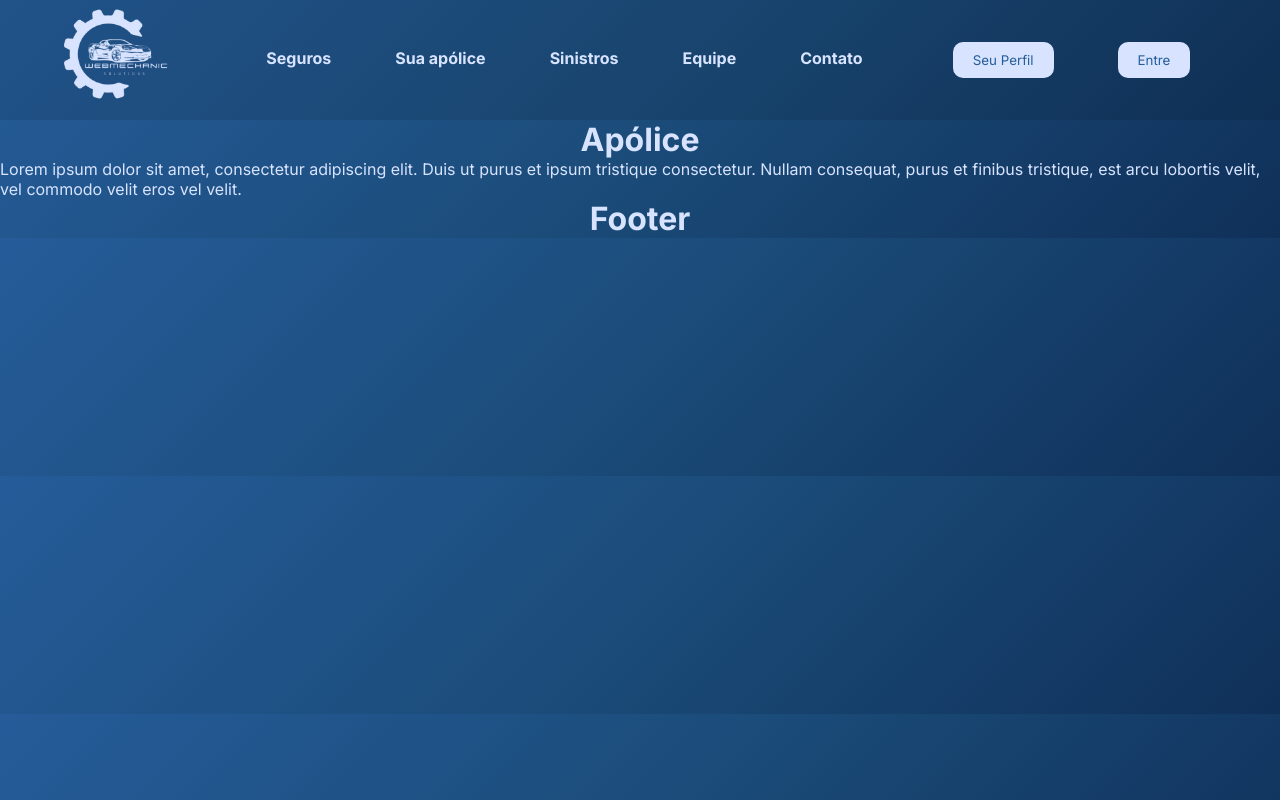
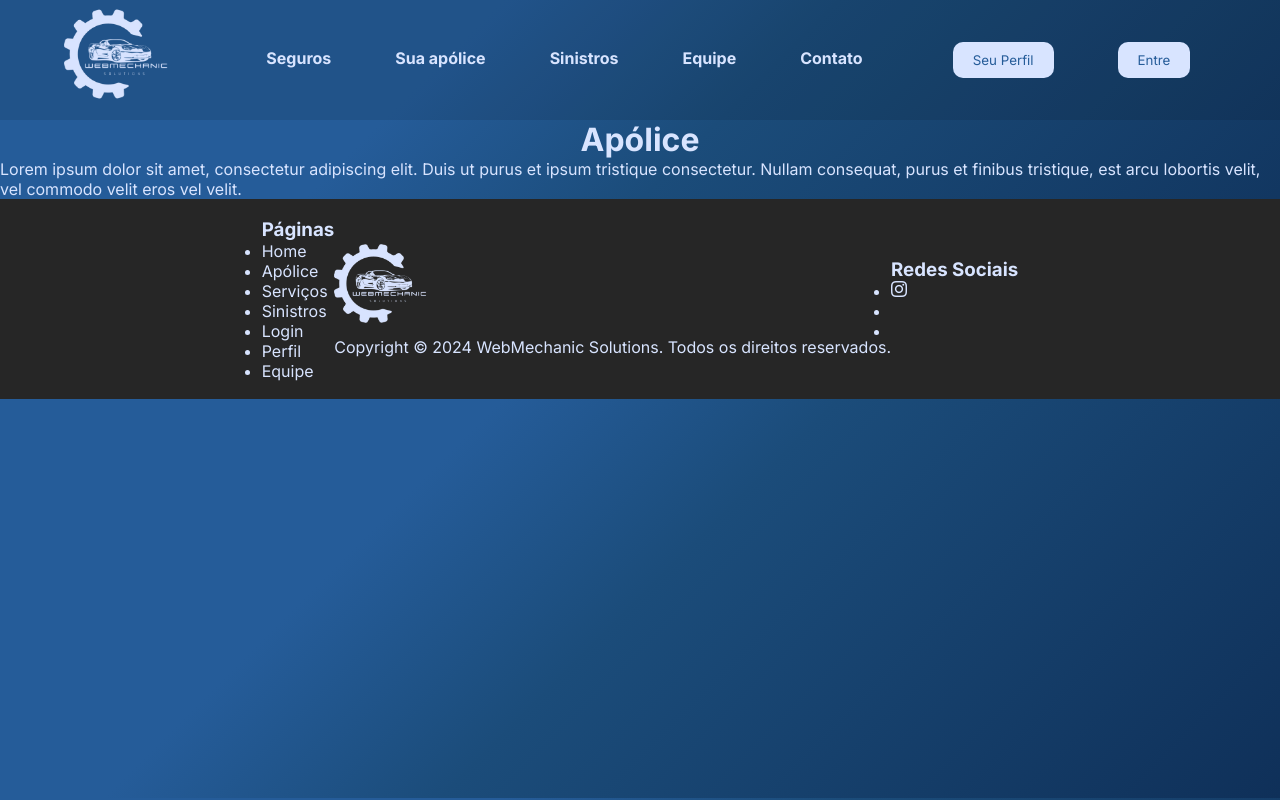
Before and after one commit to 1TDSPM-challenge/webmechanic, a React (Vite) app: page /apolice in a window 1280 px wide. Built offline with nearby package versions, Linux system fonts and the light colour scheme.

Commit message:
implementação de ícones com flaticon no projeto

```diff
--- a/package.json
+++ b/package.json
@@ -10,6 +10,7 @@
     "preview": "vite preview"
   },
   "dependencies": {
+    "@flaticon/flaticon-uicons": "^3.3.1",
     "react": "^18.3.1",
     "react-dom": "^18.3.1",
     "react-router-dom": "^6.26.1",
--- a/src/App.tsx
+++ b/src/App.tsx
@@ -2,6 +2,7 @@ import { Outlet } from "react-router-dom"
 import GlobalStyle from "./styles/GlobalStyle"
 import Header from "./components/Header"
 import Footer from "./components/Footer"
+import '../node_modules/@flaticon/flaticon-uicons/css/all/all.css'
 
 function App() {
   return (
--- a/src/components/Card.tsx
+++ b/src/components/Card.tsx
@@ -1,23 +1,24 @@
 import styled from "styled-components";
 import { Button } from "./Button";
 
-const CardContainer = styled.div<{ temImagem: boolean; cor?: string }>`
+const CardContainer = styled.div<{ temImagem: boolean; cor?: string; sombra?: string }>`
     display: flex;
     flex-direction: column;
     justify-content: ${({ temImagem }) => (temImagem ? "flex-start" : "center")};
     background-color: #D8E4FF;
     border-radius: 10px;
-    box-shadow: 0 4px 8px rgba(0, 0, 0, 0.1);
+    box-shadow: 0 8px 20px ${({ sombra }) => sombra || 'rgba(0, 0, 0, 0.1)'};
     padding: ${({ temImagem }) => (temImagem ? "0" : "20px")};
     width: 300px;
     height: 400px;
     text-align: center;
     margin: 20px;
     position: relative;
-    transition: transform 0.3s;
+    transition: transform 0.3s ease, box-shadow 0.3s ease;
 
     &:hover {
         transform: translateY(-10px);
+        box-shadow: 0 15px 30px ${({ sombra }) => sombra || 'rgba(0, 0, 0, 0.1)'};
     }
 
     &::before {
@@ -72,10 +73,18 @@ const Card = ({ titulo, texto, img, textobtn, tipoplano }: CardProps) => {
         comum: "linear-gradient(90deg, #F2F2F2, #D9D9D9)",
     };
 
+    const sombraPlano = {
+        ouro: "rgba(252, 214, 63, 0.753)",
+        prata: "rgba(242, 242, 242, 0.5)",
+        bronze: "rgba(92, 64, 6, 0.5)",
+        comum: "rgba(0,0,0,0.1)"
+    };
+
     const cor = tipoplano ? corPlano[tipoplano] : undefined;
+    const sombra = tipoplano ? sombraPlano[tipoplano] : undefined;
 
     return (
-        <CardContainer temImagem={temImagem} cor={cor}>
+        <CardContainer temImagem={temImagem} cor={cor} sombra={sombra}>
             {temImagem && <ImgCard src={img} alt={titulo} />}
             <TituloCard>{titulo}</TituloCard>
             <TextoCard>{texto}</TextoCard>
--- a/src/components/Footer.tsx
+++ b/src/components/Footer.tsx
@@ -1,10 +1,48 @@
-// import styled from "styled-components";
+import styled from "styled-components";
+import Logo from "../assets/logo-light.png"
+
+const FooterContainer = styled.footer`
+    width: 100vw;
+    height: 200px;
+    background-color: #262626;
+    display: flex;
+    justify-content: center;
+    align-items: center;
+
+    img {
+        width: 100px;
+        height: auto;
+    }
+`
 
 const Footer = () => {
     return (
-        <>
-            <h1>Footer</h1>
-        </>
+        <FooterContainer>
+            <div>
+                <h3>Páginas</h3>
+                <ul>
+                    <li>Home</li>
+                    <li>Apólice</li>
+                    <li>Serviços</li>
+                    <li>Sinistros</li>
+                    <li>Login</li>
+                    <li>Perfil</li>
+                    <li>Equipe</li>
+                </ul>
+            </div>
+            <div>
+                <img src={Logo} alt="Logo" />
+                <p>Copyright © 2024 WebMechanic Solutions. Todos os direitos reservados.</p>
+            </div>
+            <div>
+                <h3>Redes Sociais</h3>
+                <ul>
+                    <li><i className="fi fi-brands-instagram"></i></li>
+                    <li> </li>
+                    <li> </li>
+                </ul>
+            </div>
+        </FooterContainer>
     );
 }
 
--- a/src/pages/Home.tsx
+++ b/src/pages/Home.tsx
@@ -68,7 +68,7 @@ const BtnContainer = styled.div`
     };
 `;
 
-const Container = styled.div`
+const Container = styled.section`
     display: flex;
     justify-content: center;
     align-items: center;
@@ -93,6 +93,26 @@ const CardsContainer = styled.div`
     padding: 20px;
     justify-content: center;
 `;
+
+const Contato = styled.div`
+    display: flex;
+    justify-content: center;
+    align-items: center;
+    flex-direction: column;
+    border: dashed 1px #D8E4FF;
+    padding: 60px;
+
+    h3 {
+        margin-bottom: 30px;
+        font-size: 1.5rem;
+    }
+
+    p {
+        line-height: 40px;
+        font-size: 1.2rem;
+        margin-bottom: 30px;
+    }
+`
 
 const Home = () => {
     return (
@@ -148,6 +168,18 @@ const Home = () => {
             <Linha />
             <Cartao />
             <Linha />
+            <Container>
+                <TituloSecao>Precisa de ajuda? Entre em contato conosco!</TituloSecao>
+                <Contato>
+                    <h3>Nossos contatos:</h3>
+                    <p>
+                        <strong>E-mail:</strong> webmechanic@hotmail.com<br />
+                        <strong>Whatsapp:</strong> (11) 985619925<br />
+                        <strong>Telefone:</strong> 2254-9080
+                    </p>
+                    <ButtonSaibaMais>Fale Conosco</ButtonSaibaMais>
+                </Contato>
+            </Container>
         </>
     );
 };
--- a/src/styles/GlobalStyle.tsx
+++ b/src/styles/GlobalStyle.tsx
@@ -26,7 +26,7 @@ const GlobalStyle = createGlobalStyle`
 
     body {
         font-family: 'Inter', sans-serif;
-        background: linear-gradient(135deg, #255C99 0%, #1B4C7A 50%, #0F3059 100%);
+        background: linear-gradient(135deg, #255C99 0%, #255C99 30%, #1B4C7A 50%, #0F3059 100%);
         color: #D8E4FF;
         overflow-x: hidden;
     }
```
Also changed, not shown: 1 other file (tests, documents, lock files or other folders).
